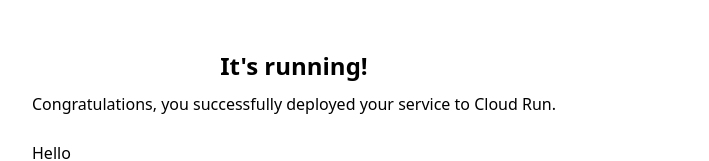
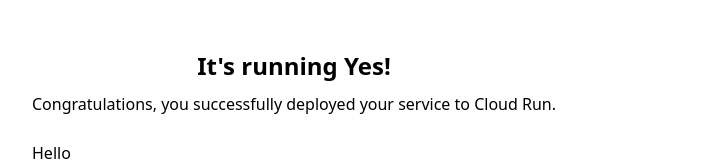
Before and after one commit to bhageshpuri/cloud-run-auto-deploy-codelab, a website: page public/index.html in a window 1280 px wide. Shown: the top 161 px of the page, without its empty margins (258-967 px from the left). Drawn offline with Linux system fonts and the light colour scheme.

Commit message:
Update index.html

```diff
--- a/public/index.html
+++ b/public/index.html
@@ -22,7 +22,7 @@
             <div class="hero flex items-center">
                 <div class="message text-base text-center mb-[24px]">
                     <h1 class="text-2xl font-bold mb-[10px]">
-                        It's running!
+                        It's running Yes!
                     </h1>
                     <div class="congrats text-base font-normal">
                         Congratulations, you successfully deployed your
```
